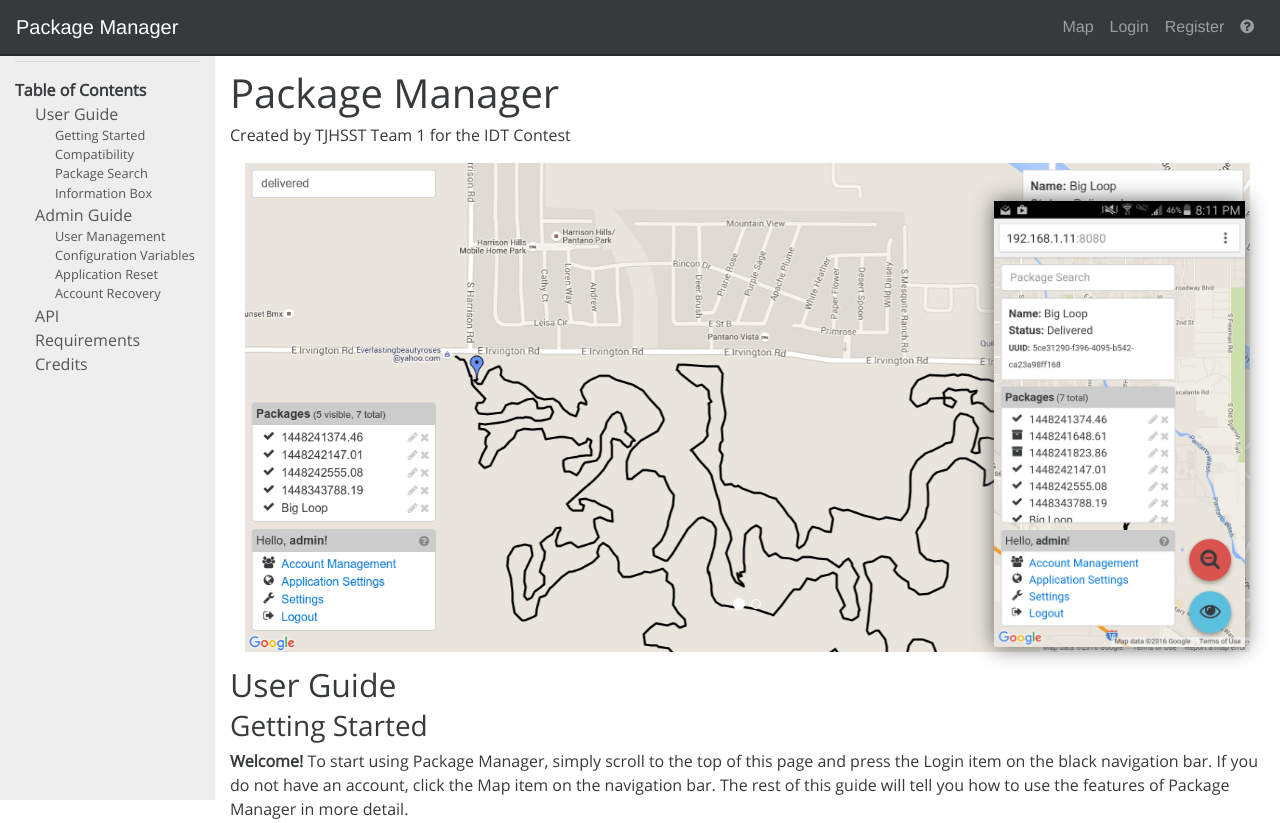
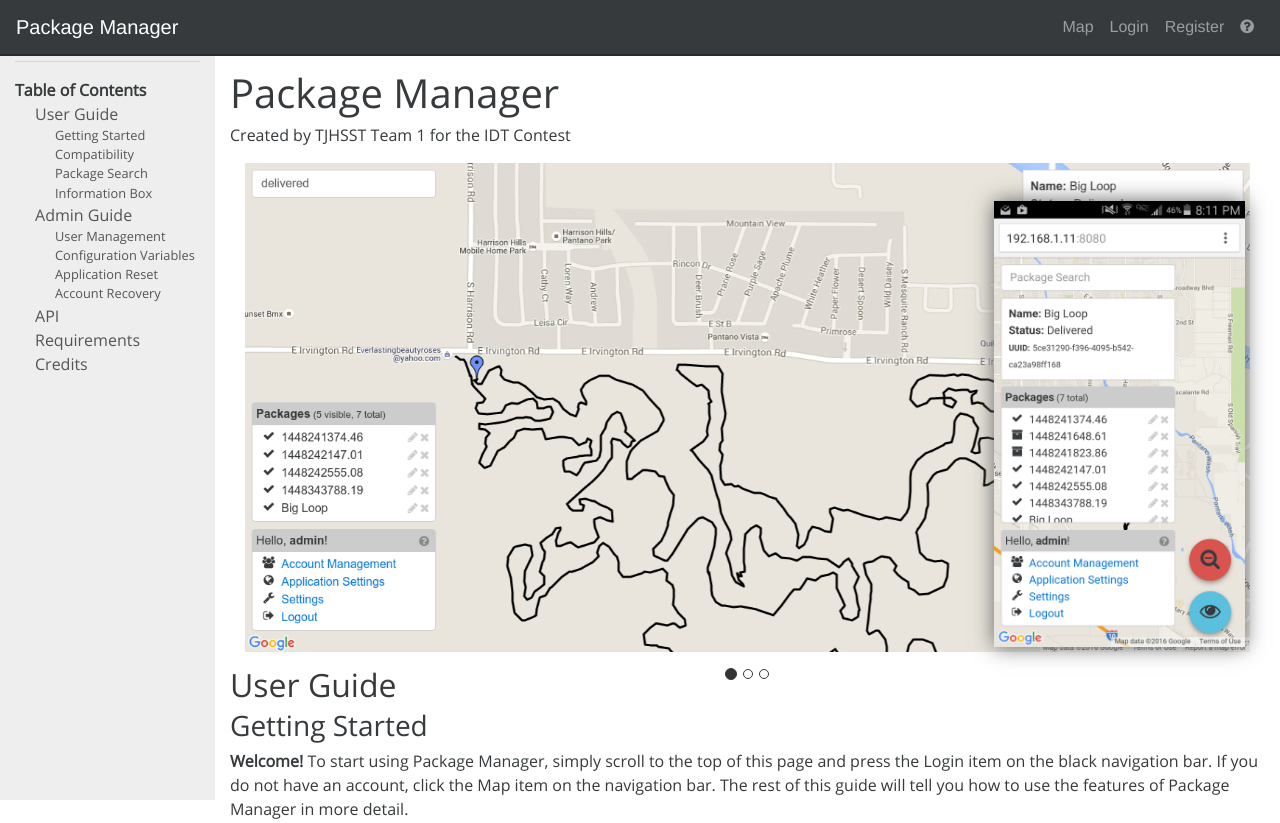
Before and after one commit to ezwang/IDT-Contest, a Flask app: page /about in a window 1280 px wide. Shown: the top 823 px of the page. Run offline with Flask 2, Linux system fonts and the light colour scheme; some libraries are stand-ins or nearby versions.

Commit message:
better carousel controls and more screenshots

```diff
--- a/static/css/about.css
+++ b/static/css/about.css
@@ -129,3 +129,15 @@ nav
 {
     float:right;
 }
+.carousel-indicators
+{
+    bottom:-50px;
+}
+.carousel-indicators .active
+{
+    background-color:#333;
+}
+.carousel-indicators li
+{
+    border-color:#333;
+}
--- a/templates/about.html
+++ b/templates/about.html
@@ -41,6 +41,7 @@
                 <ol class="carousel-indicators">
                     <li data-target="#screenshot-carousel" data-slide-to="0" class="active"></li>
                     <li data-target="#screenshot-carousel" data-slide-to="1"></li>
+                    <li data-target="#screenshot-carousel" data-slide-to="2"></li>
                 </ol>
                 <div class="carousel-inner" role="listbox">
                     <div class="carousel-item active">
@@ -48,6 +49,9 @@
                     </div>
                     <div class="carousel-item">
                         <img src="/images/screenshot2.png" />
+                    </div>
+                    <div class="carousel-item">
+                        <img src="/images/screenshot3.png" />
                     </div>
                 </div>
             </div>
```
Also changed, not shown: static/images/screenshot3.png (added).
